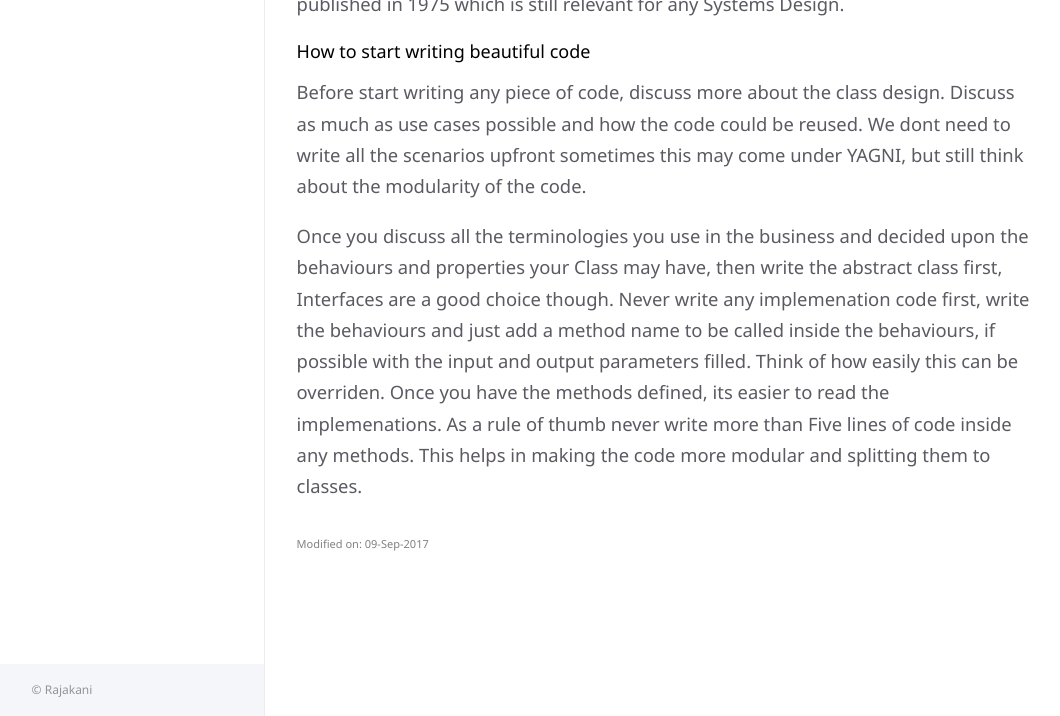
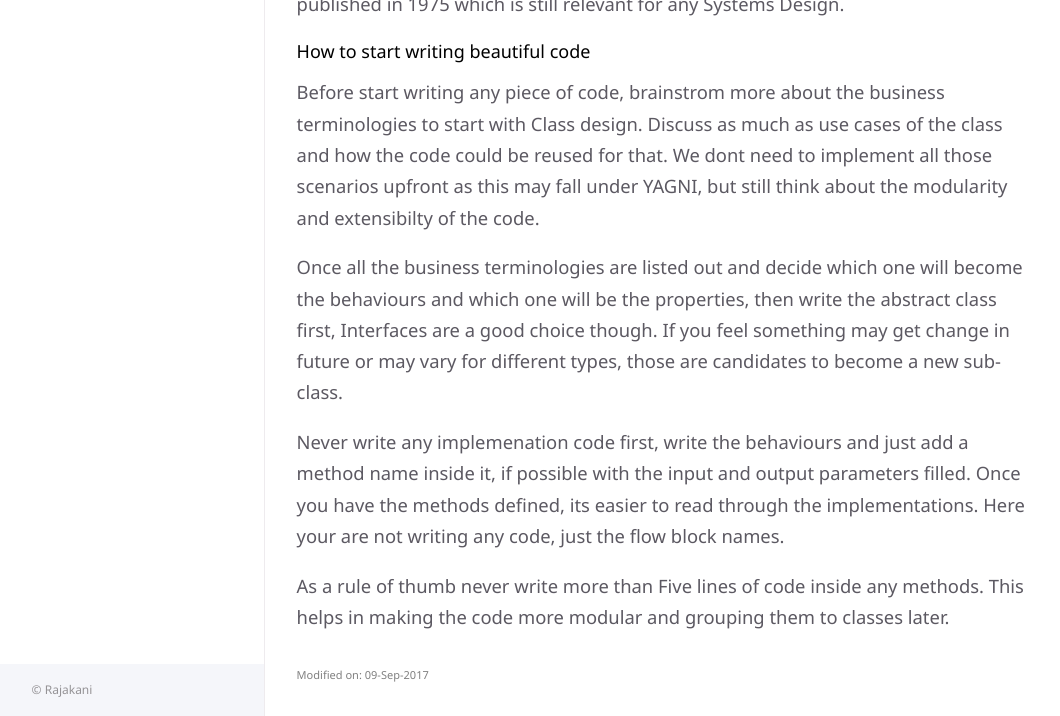
Before and after one commit to Rajakani/rajakani.github.io, a Jekyll site: the page built from docs/programming/art-of-beautiful-code.md, in a window 1280 px wide. Shown: the part 604-1320 px from the top of the page, without its empty margins (17-1077 px from the left). Built offline with Jekyll 4.4.1, drawn with Linux system fonts in a browser that asks for light colours.

Commit message:
Update art-of-beautiful-code.md

```diff
--- a/docs/programming/art-of-beautiful-code.md
+++ b/docs/programming/art-of-beautiful-code.md
@@ -13,7 +13,11 @@ The above quote is from the book ![Systemantics](https://www.amazon.in/gp/produc
 
 ### How to start writing beautiful code
 
-Before start writing any piece of code, discuss more about the class design. Discuss as much as use cases possible and how the code could be reused. We dont need to write all the scenarios upfront sometimes this may come under YAGNI, but still think about the modularity of the code.
+Before start writing any piece of code, brainstrom more about the business terminologies to start with Class design. Discuss as much as use cases of the class and how the code could be reused for that. We dont need to implement all those scenarios upfront as this may fall under YAGNI, but still think about the modularity and extensibilty of the code.
 
-Once you discuss all the terminologies you use in the business and decided upon the behaviours and properties your Class may have, then write the abstract class first, Interfaces are a good choice though.
-Never write any implemenation code first, write the behaviours and just add a method name to be called inside the behaviours, if possible with the input and output parameters filled. Think of how easily this can be overriden. Once you have the methods defined, its easier to read the implemenations. As a rule of thumb never write more than Five lines of code inside any methods. This helps in making the code more modular and splitting them to classes.
+Once all the business terminologies are listed out and decide which one will become the behaviours and which one will be the properties, then write the abstract class first, Interfaces are a good choice though.
+If you feel something may get change in future or may vary for different types, those are candidates to become a new sub-class.
+
+Never write any implemenation code first, write the behaviours and just add a method name inside it, if possible with the input and output parameters filled. Once you have the methods defined, its easier to read through the implementations. Here your are not writing any code, just the flow block names.
+
+As a rule of thumb never write more than Five lines of code inside any methods. This helps in making the code more modular and grouping them to classes later.
```
